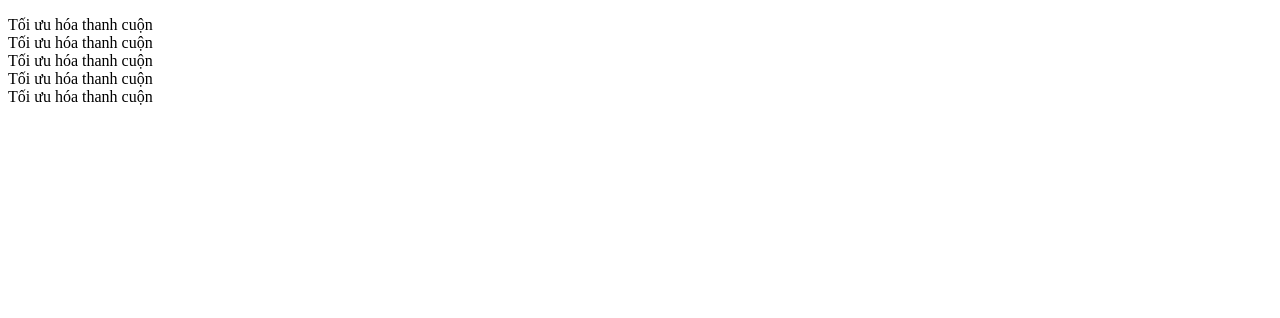
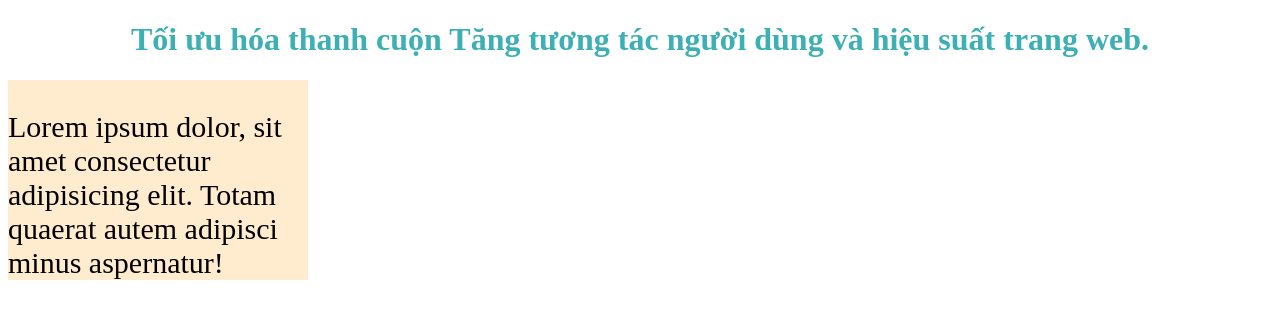
Before and after one commit to TraanKiet/Kho8-ScrollBar, a plain HTML site: page index.html in a window 1280 px wide. Drawn offline with Linux system fonts and the light colour scheme.

Commit message:
Tạo thanh cuộn

```diff
--- a/index.html
+++ b/index.html
@@ -7,13 +7,18 @@
     <title>Tối ưu hóa thanh cuộn</title>
   </head>
   <body>
-    <div>
+    <h1>
+      Tối ưu hóa thanh cuộn Tăng tương tác người dùng và hiệu suất trang web.
+    </h1>
+    <div class="container">
       <p>
-        Tối ưu hóa thanh cuộn <br />
-        Tối ưu hóa thanh cuộn <br />
-        Tối ưu hóa thanh cuộn <br />
-        Tối ưu hóa thanh cuộn <br />
-        Tối ưu hóa thanh cuộn <br />
+        Lorem ipsum dolor, sit amet consectetur adipisicing elit. Totam quaerat
+        autem adipisci minus aspernatur! Temporibus eveniet nulla illum modi
+        excepturi blanditiis reiciendis. Aliquid sunt deserunt sit quam modi
+        officia vero? Lorem ipsum dolor sit, amet consectetur adipisicing elit.
+        Dolorum voluptatem aperiam doloribus illo consequatur cupiditate nisi
+        id, qui libero inventore repellendus nobis architecto est dignissimos
+        itaque nulla beatae possimus. Inventore?
       </p>
     </div>
   </body>
--- a/style.css
+++ b/style.css
@@ -0,0 +1,11 @@
+.container {
+  font-size: 30px;
+  background-color: blanchedalmond;
+  overflow: auto;
+  width: 300px;
+  height: 200px;
+}
+h1 {
+  text-align: center;
+  color: rgb(60, 176, 180);
+}
```
